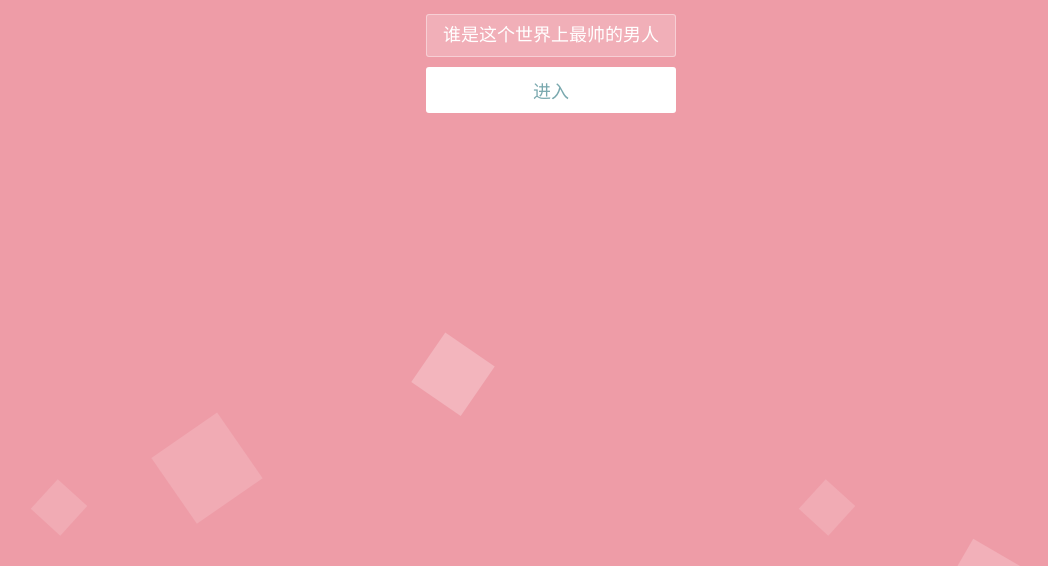
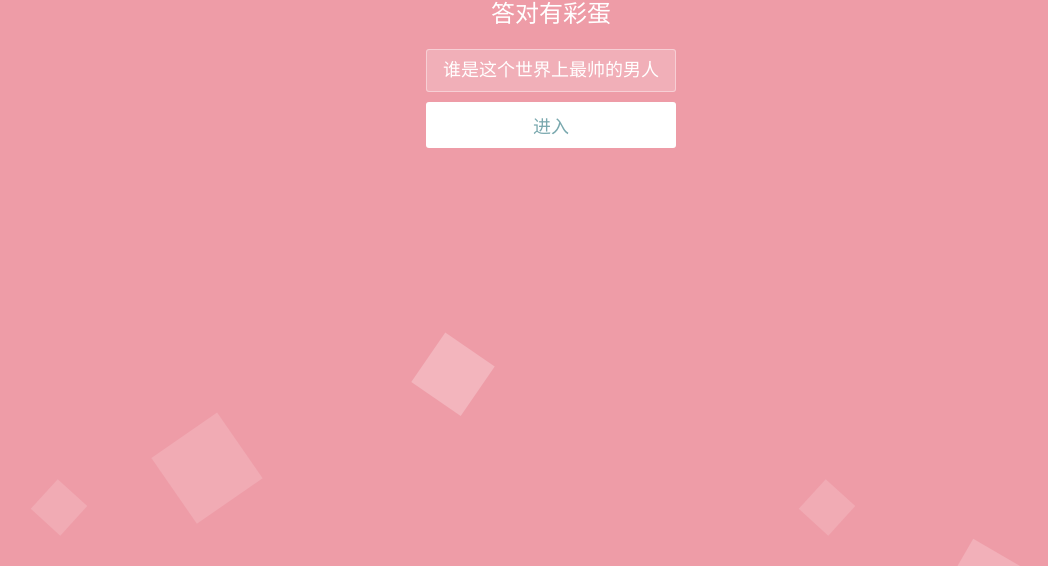
Before and after one commit to You070625/yxliang, a plain HTML site: page index.html in a window 1280 px wide. Shown: the part 234-800 px from the top of the page, without its empty margins (89-1137 px from the left). Drawn offline with Linux system fonts and the light colour scheme.

Commit message:
Update index.html

```diff
--- a/index.html
+++ b/index.html
@@ -12,6 +12,7 @@
 		<div class="wrapper">
 			<div class="container">
 				<h1>我最帅！！(๑>m<๑)</h1>
+				<h2>答对有彩蛋</h2>
 				<form class="form">
 					<input id="handsome" name="handsome" type="text" placeholder="谁是这个世界上最帅的男人" >
 					<button type="submit" id="login-button">进入</button>
```
